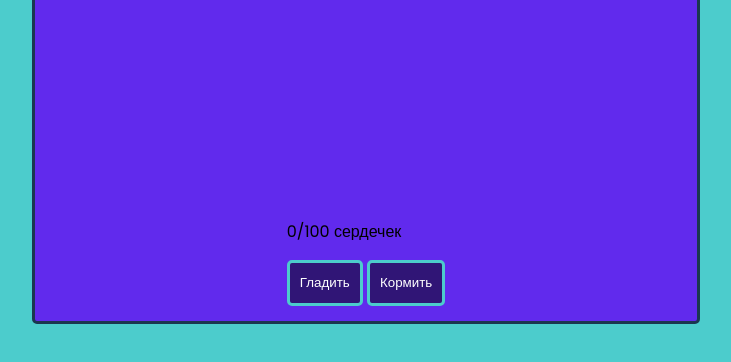
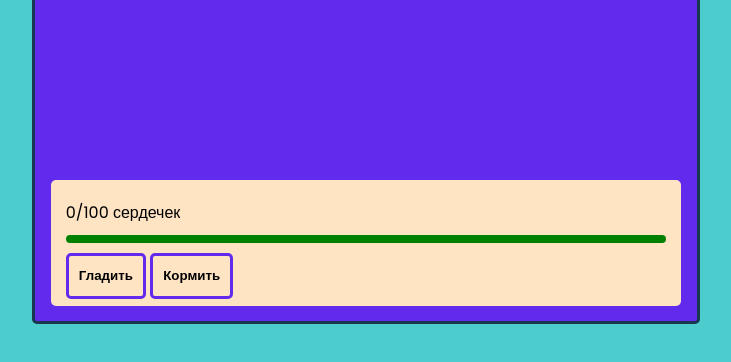
Before and after one commit to DIAwener/my-first-pet-project, a plain HTML site: page index.html in a window 1280 px wide. Shown: the part 302-664 px from the top of the page, without its empty margins (274-1005 px from the left). Drawn offline with Linux system fonts and the light colour scheme.

Commit message:
add bar and style

```diff
--- a/index.html
+++ b/index.html
@@ -17,6 +17,7 @@
             <p class="indicator-hearts">
                 <span class="number-hearts">0</span>/100 сердечек
             </p>
+            <div class="bar"></div>
             <button class="btn btn-caress">Гладить</button>
             <button class="btn btn-feed">Кормить</button>
         </div>
--- a/style.css
+++ b/style.css
@@ -10,11 +10,23 @@ body {
 
 .btn {
     border-radius: 5px;
-    color: #ffffff;
+    color: #000000;
+    font-weight: 700;
     font-family: "Poppins", sans-serif;
-    background-color: rgb(0, 0, 0, 0.5);
-    border: 3px solid rgb(76, 204, 204);
+    background-color: transparent;
+    border: 3px solid #612aed;
     padding: 10px;
+    margin-bottom: 10px;
+    transition: 0.5s;
+}
+
+.btn:hover {
+    box-shadow: 0 0 10px #612aed;
+    transform: scale(1.1);
+}
+
+.indicator-hearts {
+    margin: 5px 0;
 }
 
 .game {
@@ -30,3 +42,18 @@ body {
     border: 3px solid rgb(26, 55, 80);
     border-radius: 5px;
 }
+
+.actions {
+    background-color: bisque;
+    width: 95%;
+    padding: 15px;
+    border-radius: 5px;
+}
+
+.bar {
+    width: 100%;
+    height: 8%;
+    margin: 10px 0;
+    border-radius: 5px;
+    background: green;
+}
```
